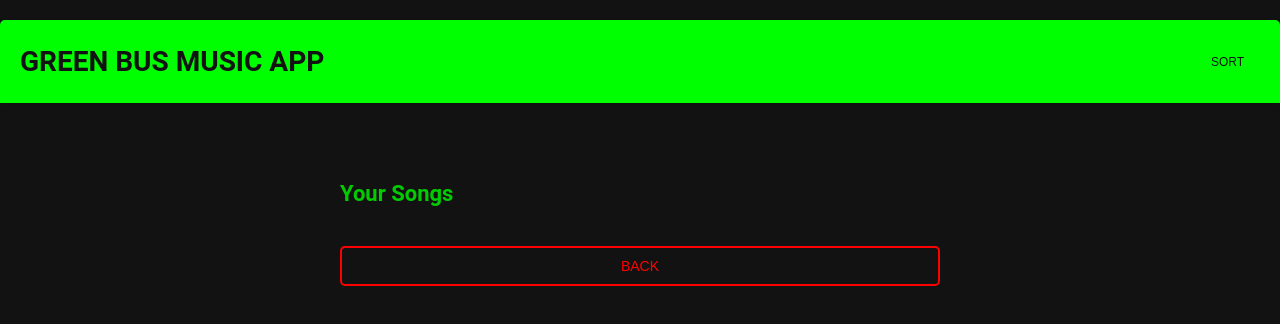
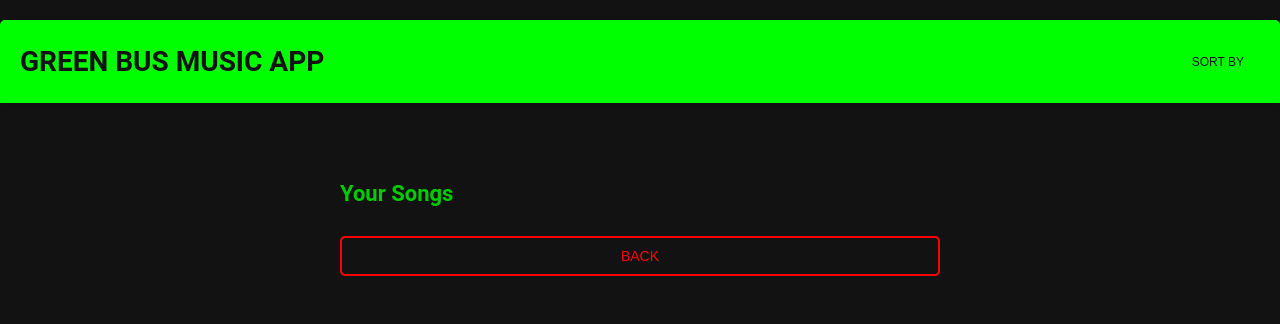
Before and after one commit to SealedXi/GreenBusMusicApp, a React (Create React App) app in the folder green-bus-music-frontend/: page /view-songs in a window 1280 px wide. Shown: the top 324 px of the page. Built offline with nearby package versions, Linux system fonts and the light colour scheme.

Commit message:
update UI

```diff
--- a/green-bus-music-frontend/src/components/RegisterPage.css
+++ b/green-bus-music-frontend/src/components/RegisterPage.css
@@ -48,18 +48,3 @@
 .register-button:hover {
   background-color: #00cc00;
 }
-
-.back-button {
-  background-color: #00ff00;
-  color: black;
-  border: none;
-  padding: 6px 12px; /* Reduce padding */
-  font-size: 14px; /* Reduce font size */
-  cursor: pointer;
-  text-transform: uppercase;
-  margin-top: 10px;
-}
-
-.back-button:hover {
-  background-color: #00cc00;
-}
--- a/green-bus-music-frontend/src/components/RegisterPage.js
+++ b/green-bus-music-frontend/src/components/RegisterPage.js
@@ -39,7 +39,7 @@ const RegisterPage = () => {
         <input type="password" name="password" value={password} onChange={(e) => setPassword(e.target.value)} required />
         <button type="submit" className="register-button">REGISTER</button>
       </form>
-      <button className="back-button" onClick={handleBackClick}>Back</button>
+      <button className="register-button" onClick={handleBackClick}>Back</button>
     </div>
   );
 };
--- a/green-bus-music-frontend/src/components/SongLists.css
+++ b/green-bus-music-frontend/src/components/SongLists.css
@@ -30,6 +30,10 @@ body {
   align-items: center;
 }
 
+.sort-container {
+  position: relative;
+}
+
 .sort-button {
   background-color: #00ff00;
   color: #121212;
@@ -44,6 +48,36 @@ body {
 
 .sort-button:hover {
   background-color: #00cc00;
+}
+
+.sort-dropdown {
+  position: absolute;
+  top: 100%;
+  left: 0;
+  background-color: #121212;
+  border: 1px solid #00ff00;
+  border-radius: 5px;
+  margin-top: 5px;
+  list-style: none;
+  padding: 0;
+  z-index: 10;
+  width: 100%;
+}
+
+.sort-dropdown li {
+  padding: 8px 12px;
+  cursor: pointer;
+  text-align: left;
+  color: #00ff00;
+  border-bottom: 1px solid #00ff00;
+}
+
+.sort-dropdown li:last-child {
+  border-bottom: none;
+}
+
+.sort-dropdown li:hover {
+  background-color: #1c1c1c;
 }
 
 .songs-section {
--- a/green-bus-music-frontend/src/components/SongLists.js
+++ b/green-bus-music-frontend/src/components/SongLists.js
@@ -1,4 +1,4 @@
-import React, { useEffect, useState , useRef } from 'react';
+import React, { useEffect, useState, useRef } from 'react';
 import { useNavigate, useLocation } from 'react-router-dom';
 import './SongLists.css'; // Import the CSS file
 import logo from '../assets/logo.png'; // Album logo or cover art
@@ -7,8 +7,6 @@ import deleteIcon from '../assets/delete.png'; // Placeholder delete icon
 import axios from 'axios';
 
 import AudioPlayer from './AudioPlayer';
-
-
 
 const SongLists = () => {
   const navigate = useNavigate();
@@ -20,7 +18,8 @@ const SongLists = () => {
 
   const audioRefs = useRef([]);
   const [isPlaying, setIsPlaying] = useState(false);
-
+  const [showDropdown, setShowDropdown] = useState(false); // State for dropdown visibility
+  const [selectedSort, setSelectedSort] = useState(''); // State for selected sort option
 
   useEffect(() => {
     const fetchSongs = async () => {
@@ -30,7 +29,6 @@ const SongLists = () => {
       }
 
       try {
-
         const formData = new FormData();
         formData.append('userId', userId);
         formData.append('order', 1);
@@ -51,15 +49,6 @@ const SongLists = () => {
     fetchSongs();
   }, [userId]);
 
-  // const handlePlay = () => {
-  //   audioRef.current.load();
-  //   audioRef.current.play();
-  // };
-  //
-  // const handlePause = () => {
-  //   audioRef.current.pause();
-  // };
-  //
   const handlePlay = (index) => {
     audioRefs.current.forEach((audio, i) => {
       if (i !== index && audio) {
@@ -72,7 +61,6 @@ const SongLists = () => {
     navigate('/profile');
   };
 
-
   const handleDeleteClick = async (songId) => {
     try {
       await axios.delete(`/api/songs/${songId}`);
@@ -83,21 +71,41 @@ const SongLists = () => {
     }
   };
 
-  const getCoverImg = (path) => {
-      return window.URL.createObjectURL(path);
-  }
+  const toggleDropdown = () => {
+    setShowDropdown(!showDropdown);
+  };
+
+  const handleSortSelect = (sortOption) => {
+    setSelectedSort(sortOption);
+    setShowDropdown(false);
+    // Add logic here to sort the songs when the backend functionality is implemented
+  };
 
   return (
     <div className="song-lists-page">
       <header className="header-banner">
         <h1>Green Bus Music App</h1>
-        <button className="sort-button">SORT</button>
+        <div className="sort-container">
+          <button className="sort-button" onClick={toggleDropdown}>
+            Sort by {selectedSort && `: ${selectedSort}`}
+          </button>
+          {showDropdown && (
+            <ul className="sort-dropdown">
+              <li onClick={() => handleSortSelect('id')}>ID</li>
+              <li onClick={() => handleSortSelect('title')}>Title</li>
+              <li onClick={() => handleSortSelect('album')}>Album</li>
+              <li onClick={() => handleSortSelect('artist')}>Artist</li>
+              <li onClick={() => handleSortSelect('genre')}>Genre</li>
+              <li onClick={() => handleSortSelect('upload_date')}>Upload Date</li>
+            </ul>
+          )}
+        </div>
       </header>
       <div className="songs-section">
         <h2>Your Songs</h2>
-        {songs.map((song,index) => (
+        {songs.map((song, index) => (
           <div key={song.id} className="song-item">
-              <img src={(process.env.PUBLIC_URL + coverPath + song.cover) || logo} alt="Album Cover" className="album-cover"/>
+            <img src={(process.env.PUBLIC_URL + coverPath + song.cover) || logo} alt="Album Cover" className="album-cover" />
             <div className="song-details">
               <p className="song-title">{song.title}</p>
               <p className="song-album">{song.album}</p>
@@ -109,23 +117,8 @@ const SongLists = () => {
                 onPlay={() => handlePlay(index)}
                 ref={(el) => (audioRefs.current[index] = el)}
               />
-              {/*  {*/}
-              {/*    <audio ref={audioRef} src={songPath + song.filePath} onPause={handlePause}></audio>*/}
-              {/*    //<audio ref={audioRef} src={songPath + song.filePath}/>*/}
-              {/*}*/}
-              {/*{*/}
-              {/*    <button className="play-button" onClick={togglePlayPause}>*/}
-              {/*      {isPlaying ? 'Pause' : 'Play'}*/}
-              {/*      <img src={playIcon} alt="Play"/>*/}
-              {/*    </button>*/}
-              {/*  }*/}
-              {/*  {*/}
-              {/*    <button className="play-button" onClick={() => handlePause()}>*/}
-              {/*      <img src={playIcon} alt="Pause"/>*/}
-              {/*    </button>*/}
-              {/*  }*/}
               <button className="delete-button" onClick={() => handleDeleteClick(song.id)}>
-                  <img src={deleteIcon} alt="Delete"/>
+                <img src={deleteIcon} alt="Delete" />
               </button>
             </div>
           </div>
```
Also changed, not shown: green-bus-music-frontend/src/components/LoginPage.js (line endings or trailing spaces), 1 other file (tests, documents, lock files or other folders). Lines whose indentation alone changed are shown as unchanged.
